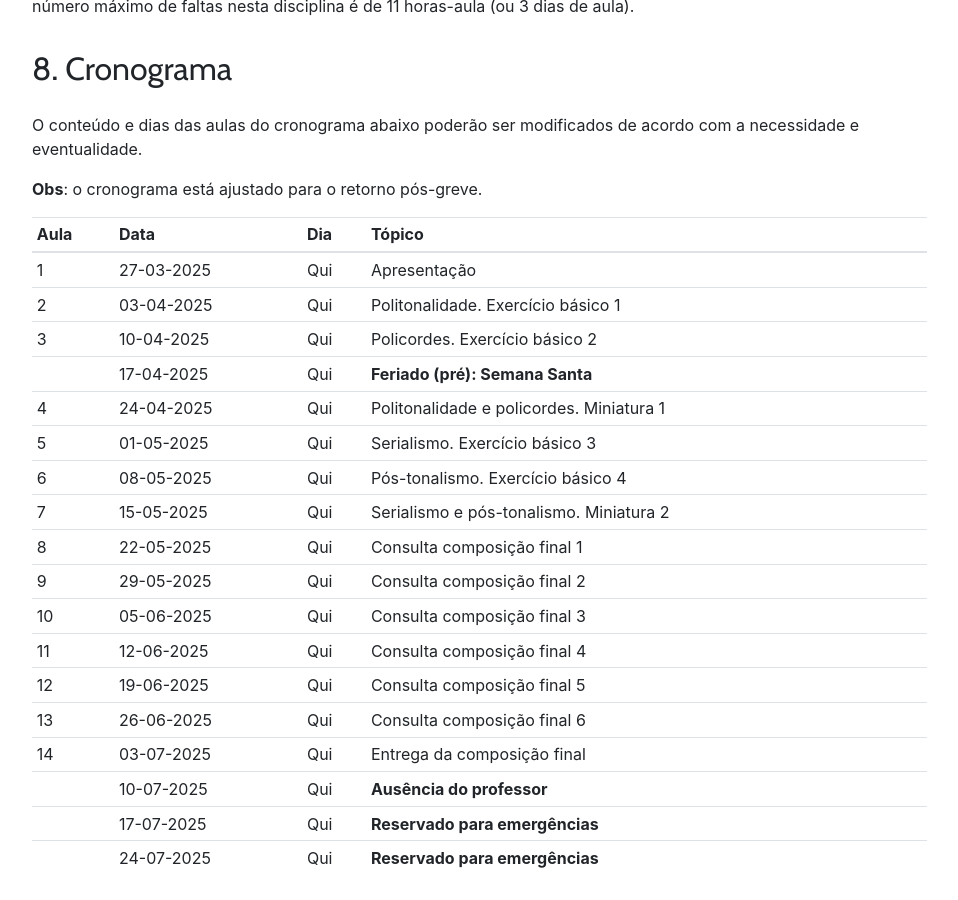
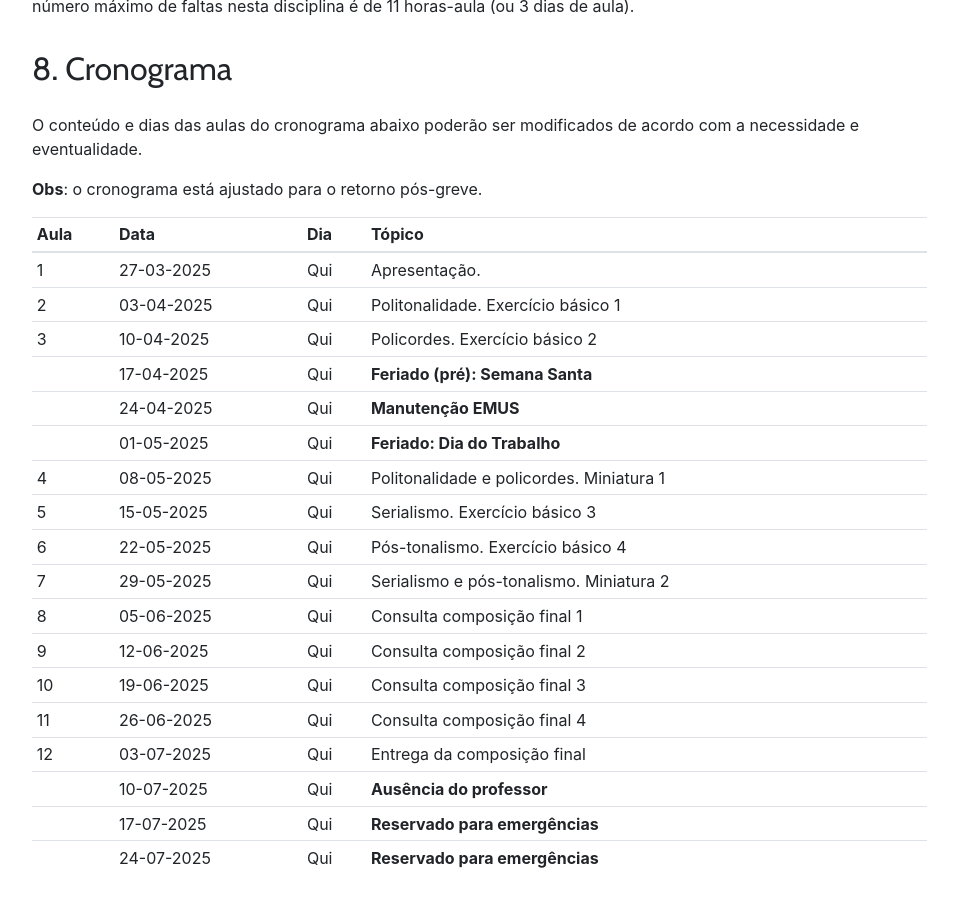
Before and after one commit to kroger/genosmus, a Jekyll site: the page built from _marcos/musb14.md, in a window 1280 px wide and 900 px high, scrolled down 3366 px. Shown: the whole window, without its empty margins (68-1026 px from the left). Built offline with Jekyll 4.4.1, drawn with Linux system fonts in a browser that asks for light colours; nearby versions of some CDN libraries; the table of contents is made by our own code.

Commit message:
Adapta cronograma Composição 5
- Inserção do feriado de 01/05
- Interdição do prédio de aulas da EMUS

```diff
--- a/_marcos/cronogramas/musb14.txt
+++ b/_marcos/cronogramas/musb14.txt
@@ -2,6 +2,8 @@ Apresentação.
 Politonalidade. Exercício básico 1
 Policordes. Exercício básico 2
 **Feriado (pré): Semana Santa**
+**Manutenção EMUS**
+**Feriado: Dia do Trabalho**
 Politonalidade e policordes. Miniatura 1
 Serialismo. Exercício básico 3
 Pós-tonalismo. Exercício básico 4
@@ -10,8 +12,6 @@ Consulta composição final 1
 Consulta composição final 2
 Consulta composição final 3
 Consulta composição final 4
-Consulta composição final 5
-Consulta composição final 6
 Entrega da composição final
 **Ausência do professor**
 **Reservado para emergências**
--- a/_marcos/musb14.md
+++ b/_marcos/musb14.md
@@ -139,22 +139,22 @@ modificados de acordo com a necessidade e eventualidade.
 **Obs**: o cronograma está ajustado para o retorno pós-greve.
 
 | Aula | Data       | Dia | Tópico                                   |
-| ---- | ---------- | --- | ---------------------------------------- |
-| 1    | 27-03-2025 | Qui | Apresentação                             |
+|------|------------|-----|------------------------------------------|
+| 1    | 27-03-2025 | Qui | Apresentação.                            |
 | 2    | 03-04-2025 | Qui | Politonalidade. Exercício básico 1       |
 | 3    | 10-04-2025 | Qui | Policordes. Exercício básico 2           |
 |      | 17-04-2025 | Qui | **Feriado (pré): Semana Santa**          |
-| 4    | 24-04-2025 | Qui | Politonalidade e policordes. Miniatura 1 |
-| 5    | 01-05-2025 | Qui | Serialismo. Exercício básico 3           |
-| 6    | 08-05-2025 | Qui | Pós-tonalismo. Exercício básico 4        |
-| 7    | 15-05-2025 | Qui | Serialismo e pós-tonalismo. Miniatura 2  |
-| 8    | 22-05-2025 | Qui | Consulta composição final 1              |
-| 9    | 29-05-2025 | Qui | Consulta composição final 2              |
-| 10   | 05-06-2025 | Qui | Consulta composição final 3              |
-| 11   | 12-06-2025 | Qui | Consulta composição final 4              |
-| 12   | 19-06-2025 | Qui | Consulta composição final 5              |
-| 13   | 26-06-2025 | Qui | Consulta composição final 6              |
-| 14   | 03-07-2025 | Qui | Entrega da composição final              |
+|      | 24-04-2025 | Qui | **Manutenção EMUS**                      |
+|      | 01-05-2025 | Qui | **Feriado: Dia do Trabalho**             |
+| 4    | 08-05-2025 | Qui | Politonalidade e policordes. Miniatura 1 |
+| 5    | 15-05-2025 | Qui | Serialismo. Exercício básico 3           |
+| 6    | 22-05-2025 | Qui | Pós-tonalismo. Exercício básico 4        |
+| 7    | 29-05-2025 | Qui | Serialismo e pós-tonalismo. Miniatura 2  |
+| 8    | 05-06-2025 | Qui | Consulta composição final 1              |
+| 9    | 12-06-2025 | Qui | Consulta composição final 2              |
+| 10   | 19-06-2025 | Qui | Consulta composição final 3              |
+| 11   | 26-06-2025 | Qui | Consulta composição final 4              |
+| 12   | 03-07-2025 | Qui | Entrega da composição final              |
 |      | 10-07-2025 | Qui | **Ausência do professor**                |
 |      | 17-07-2025 | Qui | **Reservado para emergências**           |
 |      | 24-07-2025 | Qui | **Reservado para emergências**           |
```
